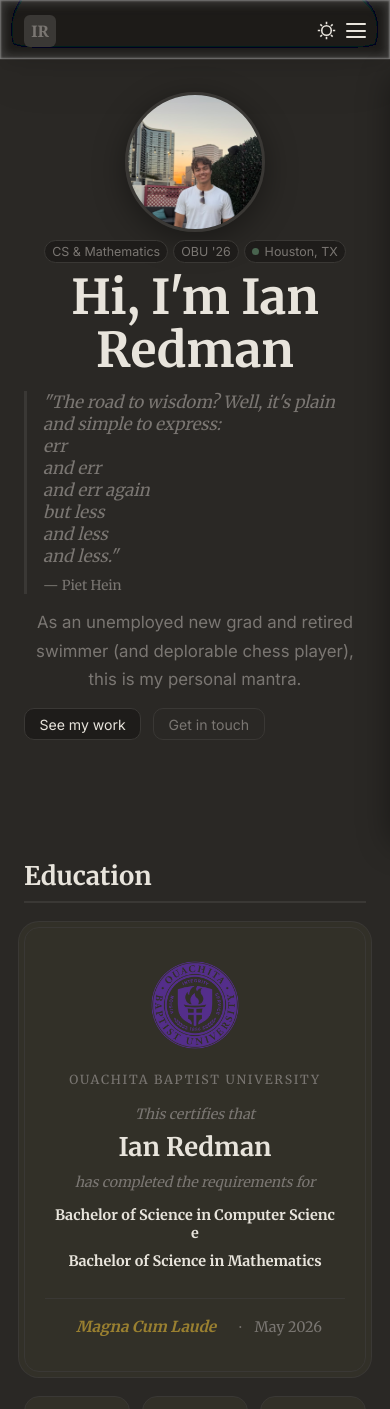
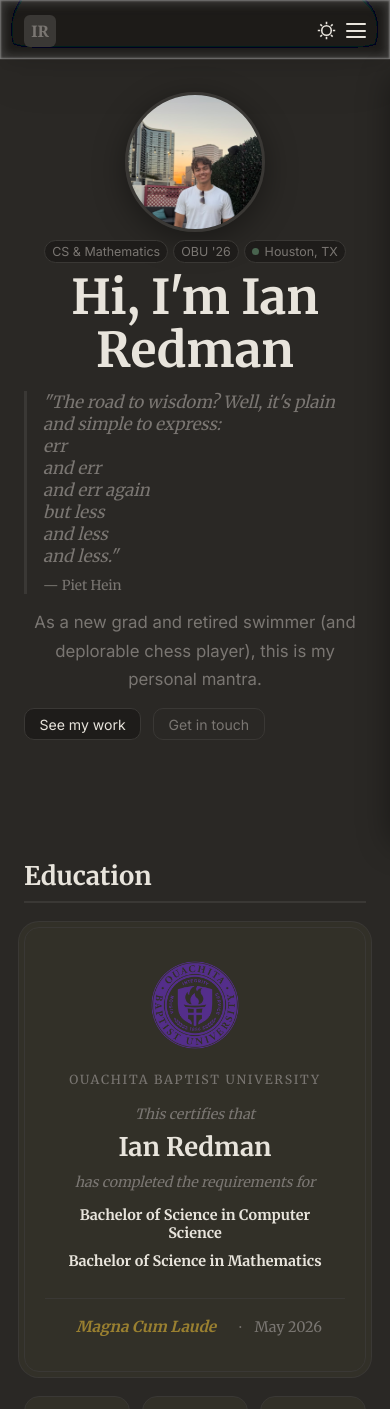
Before and after one commit to ianredmann/resume-website, a React (Vite) app: page / in a window 390 px wide. Shown: the top 1409 px of the page. Built offline with nearby package versions, Linux system fonts and the light colour scheme.

Commit message:
Fix mobile diploma word break, drop 'unemployed' from bio, add .nojekyll for PDF serving

```diff
--- a/src/components/About.jsx
+++ b/src/components/About.jsx
@@ -204,7 +204,7 @@ function About() {
                         </blockquote>
                     </div>
                     <p className={`hero-bio${bioVisible ? ' hero-bio-visible' : ''}`}>
-                        As an unemployed new grad and retired swimmer (and deplorable chess player), this is my personal mantra.
+                        As a new grad and retired swimmer (and deplorable chess player), this is my personal mantra.
                     </p>
                     <div className={`hero-cta${bioVisible ? ' hero-bio-visible' : ''}`}>
                         <a
--- a/src/components/Education.jsx
+++ b/src/components/Education.jsx
@@ -1,20 +1,33 @@
-import { useEffect, useRef, useState } from 'react'
+import { useEffect, useRef, useState, Fragment } from 'react'
 import seal from '../assets/Ouachita_Baptist_University_seal_2025.png'
 import ShinyText from './ShinyText'
 import { countUp } from '../utils/countUp'
 
 function WaveText({ text, startDelay = 0 }) {
+    const words = text.split(' ')
+    let charOffset = 0
     return (
         <>
-            {text.split('').map((char, i) => (
-                <span
-                    key={i}
-                    className="wave-char"
-                    style={{ animationDelay: `${startDelay + i * 0.04}s` }}
-                >
-                    {char === ' ' ? ' ' : char}
-                </span>
-            ))}
+            {words.map((word, wi) => {
+                const wordStart = charOffset
+                charOffset += word.length + 1
+                return (
+                    <Fragment key={wi}>
+                        <span style={{ display: 'inline-block', whiteSpace: 'nowrap' }}>
+                            {word.split('').map((char, ci) => (
+                                <span
+                                    key={ci}
+                                    className="wave-char"
+                                    style={{ animationDelay: `${startDelay + (wordStart + ci) * 0.04}s` }}
+                                >
+                                    {char}
+                                </span>
+                            ))}
+                        </span>
+                        {wi < words.length - 1 && ' '}
+                    </Fragment>
+                )
+            })}
         </>
     )
 }
```
Also changed, not shown: 1 other file (tests, documents, lock files or other folders).
